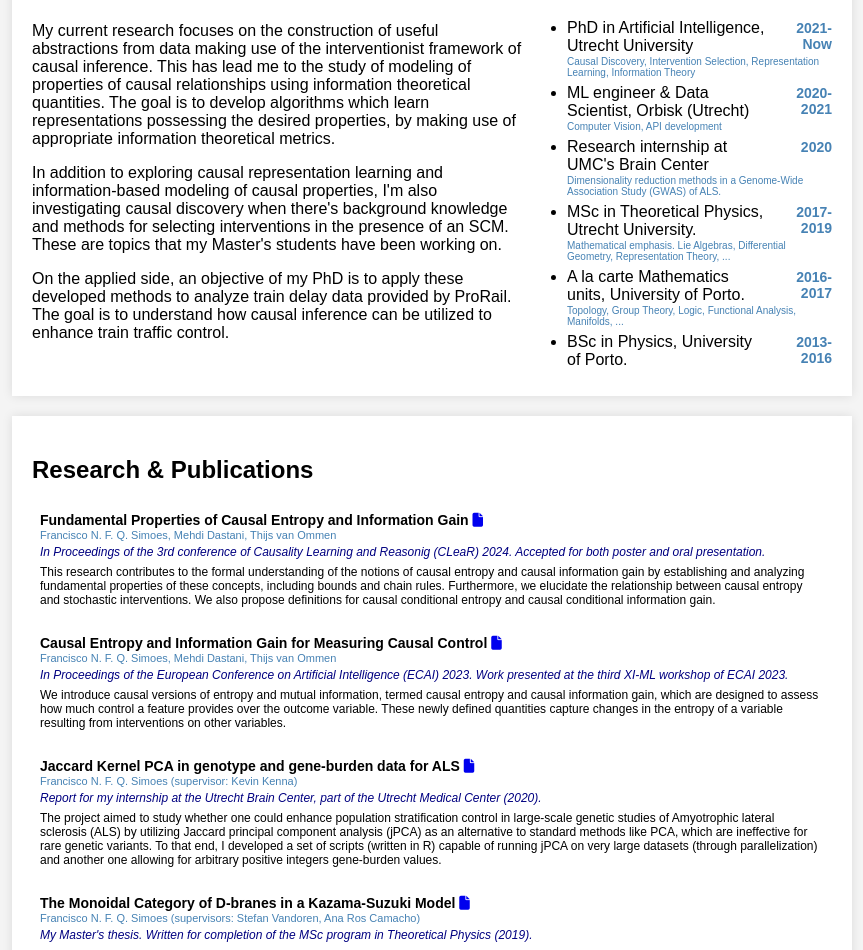
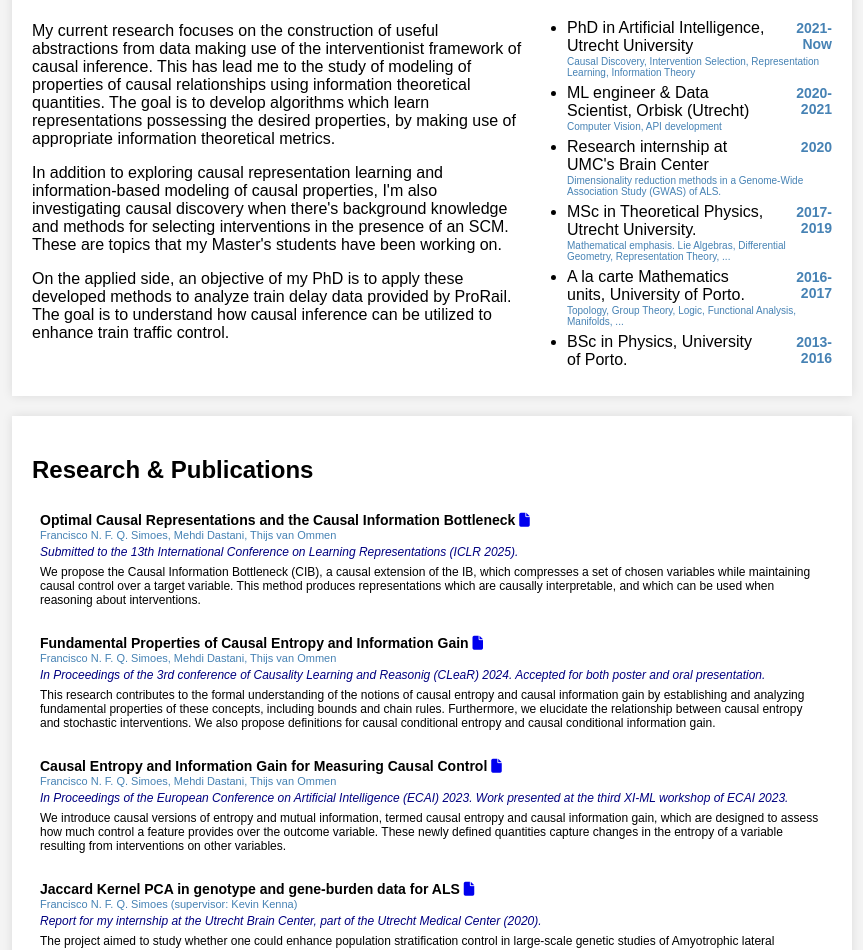
Before and after one commit to francisco-simoes/francisco-simoes.github.io, a plain HTML site: page index.html in a window 1280 px wide. Shown: the part 377-1327 px from the top of the page, without its empty margins (208-1071 px from the left). Drawn offline with Linux system fonts and the light colour scheme.

Commit message:
added CIB paper (submission version)

```diff
--- a/index.html
+++ b/index.html
@@ -294,6 +294,23 @@
 
         <div class="work-piece">
             <p class="work-title">
+              Optimal Causal Representations and the Causal Information Bottleneck
+              <a href="https://arxiv.org/abs/2402.01341" target="_blank"><i class="fa-solid fa-file"></i></a>
+            </p>
+            <p class="work-authors">
+              Francisco N. F. Q. Simoes, Mehdi Dastani, Thijs van Ommen
+            </p>
+            <p class="work-subtitle">
+              Submitted to the 13th International Conference on Learning Representations (ICLR 2025).
+            </p>
+            <p class="work-description">
+            We propose the Causal Information Bottleneck (CIB), a causal extension of the IB, which compresses a set of chosen variables while maintaining causal control over a target variable.
+            This method produces representations which are causally interpretable, and which can be used when reasoning about interventions.
+            </p>
+        </div>
+
+        <div class="work-piece">
+            <p class="work-title">
               Fundamental Properties of Causal Entropy and Information Gain
               <a href="https://arxiv.org/abs/2402.01341" target="_blank"><i class="fa-solid fa-file"></i></a>
             </p>
```
